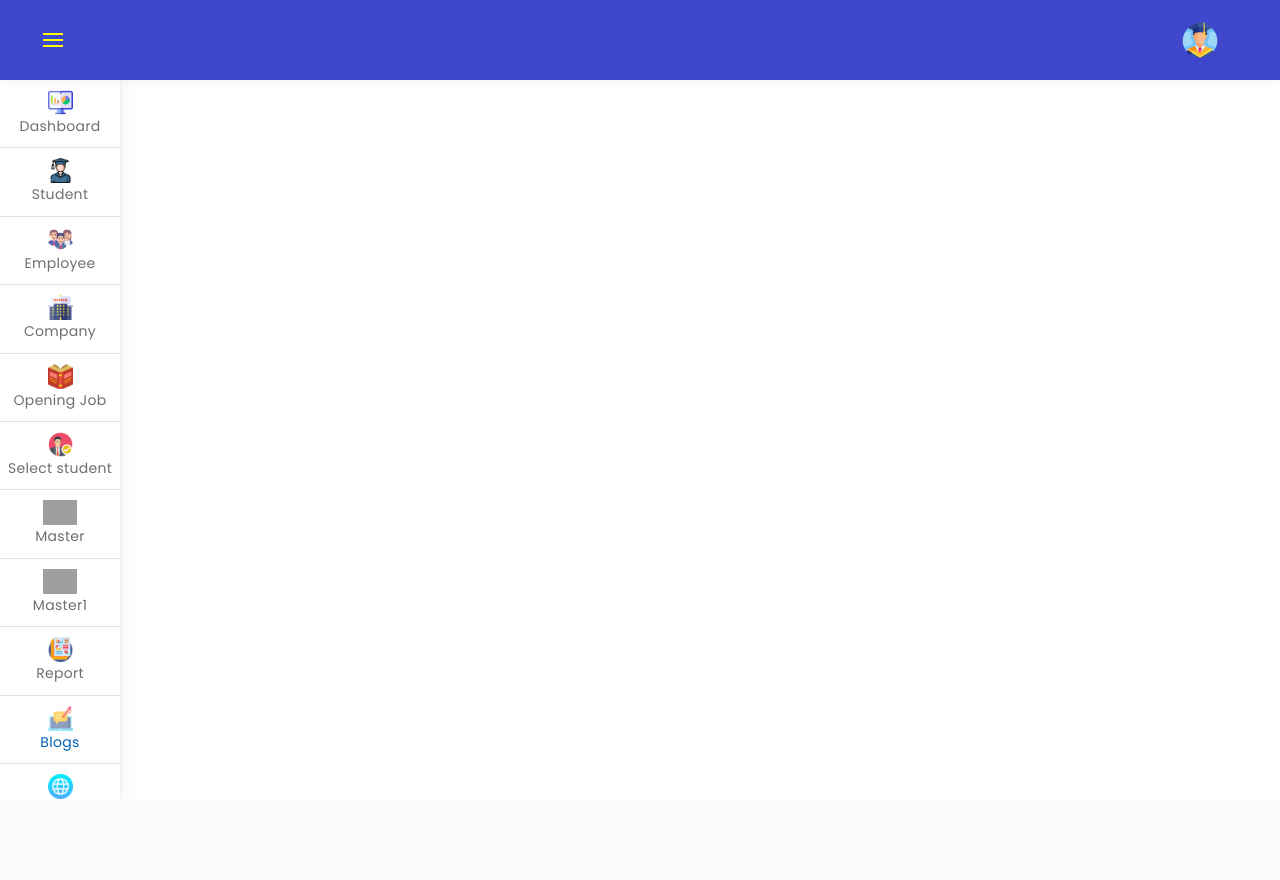
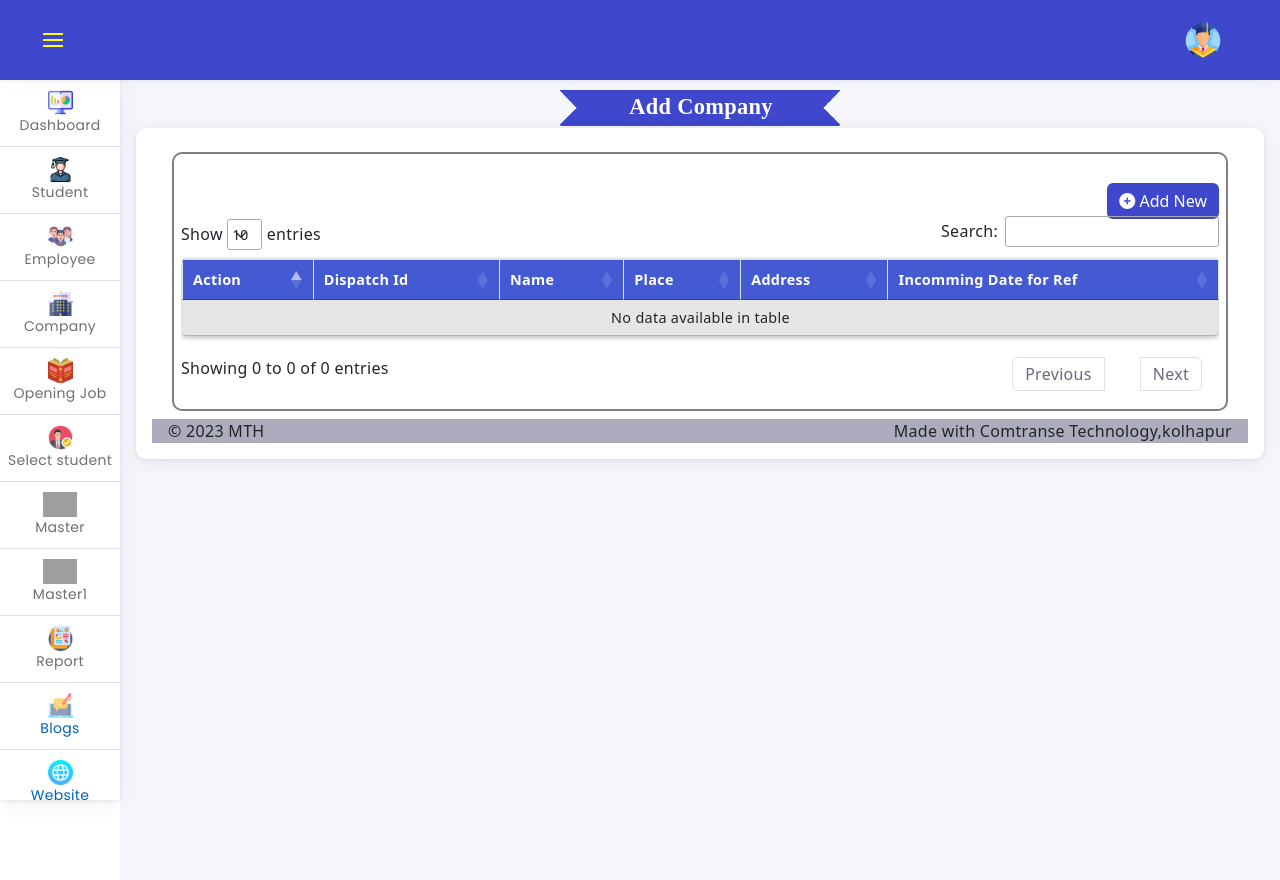
Before and after one commit to PrathameshNDixit/Project, a CodeIgniter app: page /Project/index.php/dispatch/index in a window 1280 px wide. Before the commit the page ends 799 px from the top, so only its background shows below. Run offline with CodeIgniter, Linux system fonts and the light colour scheme; data that the repository does not hold is empty; some libraries are stand-ins or nearby versions; grey boxes are pictures that could not be loaded.

```diff
--- a/application/views/Dispatch/DispatchDetailsView.php
+++ b/application/views/Dispatch/DispatchDetailsView.php
@@ -0,0 +1,556 @@
+<link rel="stylesheet" href="https://cdn.datatables.net/1.13.1/css/jquery.dataTables.min.css">
+<link rel="stylesheet" href="https://cdn.datatables.net/buttons/2.3.2/css/buttons.dataTables.min.css">
+<link rel="stylesheet" href="Assets/css/bootstrap.min.css">
+<link rel="stylesheet" href="https://cdn.datatables.net/1.13.1/css/dataTables.bootstrap3.min.css">
+
+<style>
+    .dform-group label {
+        position: absolute;
+        -webkit-box-sizing: border-box;
+        box-sizing: border-box;
+        color: #1273eb;
+        background: #ffffff;
+        border-radius: 30px;
+        font-size: 13px;
+        font-weight: 600;
+        top: -25px;
+        left: 24px;
+        padding: -1px 7px;
+        z-index: 10;
+        text-align: left;
+    }
+
+    .fform-group label {
+        position: absolute;
+        -webkit-box-sizing: border-box;
+        box-sizing: border-box;
+        color: #1273eb;
+        background: #ffffff;
+        border-radius: 30px;
+        font-size: 13px;
+        font-weight: 600;
+        top: -30px;
+        left: 24px;
+        padding: -1px 7px;
+        z-index: 10;
+        text-align: left;
+    }
+
+    .form-group label {
+        position: absolute;
+        -webkit-box-sizing: border-box;
+        box-sizing: border-box;
+        color: #1273eb;
+        background: #ffffff;
+        border-radius: 30px;
+        font-size: 13px;
+        font-weight: 400;
+        top: -25px;
+        left: 7px;
+        padding: -1px 7px;
+        z-index: 10;
+        text-align: left;
+    }
+
+
+
+    c {
+        color: red;
+        font-size: 14px;
+        font-weight: 500;
+    }
+
+    .bord {
+
+        border: 2px solid grey;
+        border-radius: 10px;
+        padding: 7px;
+    }
+
+    .bords {
+
+        border: 2px solid grey;
+        border-radius: 10px;
+    }
+
+    .heads {
+        margin-left: 22px;
+        margin-top: -15px;
+        background: white;
+        width: 204px;
+        color: #0161b5;
+        font-weight: 800;
+        padding-left: 5px;
+    }
+
+    .head {
+        margin-left: 22px;
+        font-size: 25px;
+        margin-top: -25px;
+        background: white;
+        width: 110px;
+        color: #0161b5;
+        font-weight: 800;
+        padding-left: 5px;
+
+    }
+
+
+    .dt {
+        margin-top: -40px;
+        margin-bottom: -10px;
+    }
+
+    /* Button css */
+    .btn-md {
+        font-size: 17px;
+    }
+
+    .btn-edit {
+        background: #FFBF00;
+        background-size: 100% 100%;
+        background-position: right bottom;
+        transition: all .4s ease-out;
+        border: none;
+        margin-top: 20px;
+    }
+
+    .btn-save {
+        background: linear-gradient(to right, #067e5c 50%, #1273eb 50%);
+        background-size: 200% 100%;
+        background-position: right bottom;
+        transition: all .4s ease-out;
+        border: none;
+        margin-top: 20px;
+        margin: 0 auto;
+    }
+
+    .btnright:not(:disabled):not(.disabled) {
+        margin-right: -12px;
+    }
+
+    .text-right {
+        text-align: right !important;
+    }
+
+    .header {
+        margin-left: 22px;
+        font-size: 15px;
+        margin-top: 2px;
+        width: 50px;
+        color: #0161b5;
+        font-weight: 800;
+
+    }
+
+    .special {
+        font-weight: bold !important;
+        color: #fff !important;
+        background: #bc0000 !important;
+        text-transform: uppercase;
+    }
+
+
+
+    .breadcrumb {
+        display: flex;
+        flex-wrap: wrap;
+        padding: 0.75rem 1rem;
+        margin-bottom: 1rem;
+        list-style: none;
+        background-color: #eee;
+        border-radius: 0.25rem;
+    }
+
+    .breadcrumb {
+        background: transparent;
+        justify-content: center;
+        align-items: center;
+        margin: 7px 0 1.25rem;
+
+    }
+
+    .breadcrumb img {
+        margin-top: -70px;
+        margin-bottom: -45px;
+
+    }
+
+    .breadcrumb h4 {
+        margin-left: 2px;
+        margin-top: -20px;
+        position: absolute;
+        color: var(--white);
+        text-align: center;
+        font-family: Frozen;
+        font-weight: 600;
+        font-size: 1.4rem;
+        line-height: 1;
+    }
+</style>
+
+<style>
+    .modal-dialog {
+        max-width: 1450px;
+        margin: 2rem auto;
+    }
+
+    .fa-file-excel:before {
+        content: "\f1c1";
+        color: #1d6f42;
+        font-size: 18px;
+    }
+
+    .fa-file-pdf:before {
+        content: "\f1c1";
+        color: #f40f02;
+        font-size: 18px;
+    }
+
+    .fa-file-csv:before {
+        content: "\f6dd";
+        color: teal;
+        font-size: 18px;
+    }
+
+    .fa-copy:before,
+    .fa-files-o:before {
+        content: "\f0c5";
+        color: rgba(86, 141, 229, 1);
+        font-size: 18px;
+    }
+
+    .fa-print:before {
+        content: "\f02f";
+        color: black;
+        font-size: 19px;
+    }
+
+    .animtxt:hover {
+        transform: scale(1.2);
+    }
+
+    .animimg:hover {
+        transform: scale(1.05);
+    }
+
+    .buttons-excel {
+        border: none;
+        background-color: #ffffff;
+        /* background-color:green; */
+        color: #black;
+        margin: 0 auto;
+        /* border:1px solid white; */
+    }
+
+    .buttons-copy {
+        border: none;
+        /* background-color:#BBDEF9; */
+        background-color: #ffffff;
+        color: white;
+        margin: 0 5;
+        margin-left: 25px;
+        /* border:1px solid white; */
+    }
+
+    .buttons-pdf {
+        background-color: #ffffff;
+        border: none;
+        /* background-color:#f40f02; */
+        color: white;
+        margin: 0 auto;
+        /* border:1px solid white; */
+    }
+
+    .buttons-csv {
+        background-color: #ffffff;
+        /* background-color: #445AD3; */
+        border: none;
+        color: white;
+        /* border:1px solid white; */
+        margin: 0 5;
+    }
+
+    .buttons-excel {
+        background-color: #ffffff;
+        border: none;
+        /* background-color: #1d6f42 ; */
+        color: white;
+        margin: 0 5;
+        /* border:1px solid white; */
+    }
+
+    .buttons-print {
+        background-color: #ffffff;
+        border: none;
+        /* background-color:#36454F; */
+        color: white;
+        margin: 0 5;
+        /* border:1px solid white; */
+    }
+
+    .table.dataTable.display>tbody>tr.odd>.sorting_1,
+    table.dataTable.order-column.stripe>tbody>tr.odd>.sorting_1 {
+        box-shadow: inset 0 0 0 9999px rgb(0 0 0 / 2%)
+    }
+
+    .card-body {
+        flex: 1 1 auto;
+        padding: 1.25rem;
+        margin-top: -20px;
+    }
+
+    .AddNew {
+        /* border:1px solid #3f48CC; */
+        border: none;
+        color: #ffffff;
+        font-size: 16px;
+        float: right;
+        background-color: #3f48CC;
+        margin-top: 14px;
+    }
+
+
+    .AddNew a {
+        color: #ffffff;
+    }
+
+    .breadcrumb {
+        background: transparent;
+        justify-content: center;
+        align-items: center;
+        margin: -3px 0 1.25rem;
+
+    }
+
+    .breadcrumb img {
+        margin-top: -70px;
+        margin-bottom: -45px;
+
+    }
+
+    .breadcrumb h4 {
+        margin-left: 2px;
+        margin-top: -20px;
+        position: absolute;
+        color: var(--white);
+        text-align: center;
+        font-family: Frozen;
+        font-weight: 600;
+        font-size: 1.4rem;
+        line-height: 1;
+    }
+
+    .card {
+        border-radius: 10px;
+        box-shadow: 0 4px 20px 1px rgb(0 0 0 / 6%), 0 1px 4px rgb(0 0 0 / 8%);
+        border: 0;
+        margin: -16px;
+    }
+
+    table {
+        border: 1px #a39485 solid;
+        font-size: .9em;
+        box-shadow: 0 2px 5px rgba(0, 0, 0, .25);
+        width: 100%;
+        border-collapse: collapse;
+        border-radius: 5px;
+        overflow: hidden;
+    }
+
+    th {
+        text-align: left;
+    }
+
+    thead {
+        font-weight: bold;
+        color: #fff;
+        background: #445AD3;
+    }
+
+    td,
+    th {
+        padding: 1em .5em;
+        vertical-align: middle;
+    }
+
+    td {
+        border-bottom: 1px solid rgba(0, 0, 0, .1);
+        background: #fff;
+    }
+
+
+    @media all and (max-width: 768px) {
+
+        table,
+        thead,
+        tbody,
+        th,
+        td,
+        tr {
+            display: block;
+        }
+
+        th {
+            text-align: right;
+        }
+
+        table {
+            position: relative;
+            padding-bottom: 0;
+            border: none;
+            box-shadow: 0 0 10px rgba(0, 0, 0, .2);
+        }
+
+        thead {
+            float: left;
+            white-space: nowrap;
+        }
+
+        tbody {
+            overflow-x: auto;
+            overflow-y: hidden;
+            position: relative;
+            white-space: nowrap;
+        }
+
+        tr {
+            display: inline-block;
+            vertical-align: top;
+        }
+
+        th {
+            border-bottom: 1px solid #a39485;
+        }
+
+        td {
+            border-bottom: 1px solid #e5e5e5;
+        }
+
+        .AddNew {
+            margin: 4px 0px;
+        }
+
+    }
+</style>
+
+
+
+<!-- =============== Left side End ================-->
+<div class="main-content-wrap sidenav-open d-flex flex-column">
+    <!-- ============ Body content start ============= -->
+    <div class="main-content">
+        <div class="breadcrumb">
+            <img height="50px" width="280px" src="<?php echo base_url() ?>Assets\images\ribbon.png ">
+            <h4>Add Company</h4>
+            <!-- <ul>
+                        <li><a href="href.html">Form</a></li>
+                        <li>Basic</li>
+                    </ul> -->
+        </div>
+        <div style="margin-top:-10px;" class=" border-top"></div>
+        <div class="row card p-3">
+            <div class="col-12">
+                <div class=" p-2">
+                    <div class="bord">
+                        <h3></h3>
+                        <div class="table-responsive">
+                            <table class=" display nowrapdisplay table table-striped table-bordered" id="example"
+                                style="width:100%">
+                                <thead> <!-- Button trigger modal -->
+                                    <div class="addnewbutton">
+                                        <!-- <a href="create"><i class="fas fa-plus-circle animtxt" aria-hidden="true"></i>&nbsp;Add New</a> -->
+                                        <button type="button" class=" btn Addnew"><a href="create"><i
+                                                    class="fas fa-plus-circle animtxt" aria-hidden="true"></i>&nbsp;Add
+                                                New</a></button>
+                                    </div>
+                                    <tr>
+                                        <!-- <th>Sr.No</th> -->
+                                        <th>Action</td>
+                                        <th>Dispatch Id</th>
+                                        <th>Name</th>
+                                        <th>Place</th>
+                                        <th>Address</th>
+                                        <th>Incomming Date for Ref</th>
+                                    </tr>
+                                </thead>
+                                <tbody>
+                                    <?php
+                                    for ($i = 0; $i < count($data); $i++) {
+                                        echo '<tr>';
+                                        echo '<td><a href="' . base_url() . 'Branch/create/' . $data[$i]->DispatchId . '"><i class="fas fa-eye" style="font-size: 16px;"></i></a></td>';
+                                        echo '<td>' . $data[$i]->DispatchId . '</td>';
+                                        echo '<td>' . $data[$i]->Name . '</td>';
+                                        echo '<td>' . $data[$i]->Place . '</td>';
+                                        echo '<td>' . $data[$i]->Address . '</td>';
+                                        echo '<td>' . $data[$i]->IncommingDate . '</td>';
+                                        echo '</tr>';
+                                    }
+                                    ?>
+                                </tbody>
+                            </table>
+                        </div>
+                    </div>
+                </div>
+            </div>
+
+
+            <script type="text/javascript" src="https://code.jquery.com/jquery-3.5.1.js"></script>
+            <script type="text/javascript" src=https://cdn.datatables.net/1.13.1/js/jquery.dataTables.min.js></script>
+            <script type="text/javascript"
+                src="https://cdn.datatables.net/buttons/2.3.2/js/dataTables.buttons.min.js"></script>
+            <script type="text/javascript"
+                src="https://cdnjs.cloudflare.com/ajax/libs/jszip/3.1.3/jszip.min.js"></script>
+            <script type="text/javascript"
+                src="https://cdnjs.cloudflare.com/ajax/libs/pdfmake/0.1.53/pdfmake.min.js"></script>
+            <script type="text/javascript"
+                src="https://cdnjs.cloudflare.com/ajax/libs/pdfmake/0.1.53/vfs_fonts.js"></script>
+            <script type="text/javascript"
+                src="https://cdn.datatables.net/buttons/2.3.2/js/buttons.html5.min.js"></script>
+            <script type="text/javascript"
+                src="https://cdn.datatables.net/buttons/2.3.2/js/buttons.print.min.js"></script>
+            <script type="text/javascript"
+                src="https://cdn.datatables.net/1.13.1/js/dataTables.bootstrap3.min.js"></script>
+
+
+            <script type="text/javascript" src="https://code.jquery.com/jquery-3.5.1.js"></script>
+            <script type="text/javascript" src=https://cdn.datatables.net/1.13.1/js/jquery.dataTables.min.js></script>
+            <script type="text/javascript"
+                src="https://cdn.datatables.net/buttons/2.3.2/js/dataTables.buttons.min.js"></script>
+            <script type="text/javascript"
+                src="https://cdnjs.cloudflare.com/ajax/libs/jszip/3.1.3/jszip.min.js"></script>
+            <script type="text/javascript"
+                src="https://cdnjs.cloudflare.com/ajax/libs/pdfmake/0.1.53/pdfmake.min.js"></script>
+            <script type="text/javascript"
+                src="https://cdnjs.cloudflare.com/ajax/libs/pdfmake/0.1.53/vfs_fonts.js"></script>
+            <script type="text/javascript"
+                src="https://cdn.datatables.net/buttons/2.3.2/js/buttons.html5.min.js"></script>
+            <script type="text/javascript"
+                src="https://cdn.datatables.net/buttons/2.3.2/js/buttons.print.min.js"></script>
+            <script type="text/javascript"
+                src="https://cdn.datatables.net/1.13.1/js/dataTables.bootstrap3.min.js"></script>
+
+            <script>
+                $(document).ready(function () {
+                    $('#example').DataTable({
+
+
+                        responsive: true,
+                        dom: 'Bfrtip',
+                        dom: 'lBfrtip',
+                        buttons: [
+                            { extend: 'copy', text: '<i class="fa fa-copy animtxt" aria-hidden="true"></i>', className: 'buttons-copy' },
+                            { extend: 'csv', text: '<i class="fas fa-file-csv animtxt"  aria-hidden="true"></i> ', className: 'buttons-csv' },
+                            { extend: 'excel', text: '<i class="fa fa-file-excel animtxt" aria-hidden="true"></i>', className: 'buttons-excel' },
+                            { extend: 'pdf', text: '<i class="fa fa-file-pdf animtxt" aria-hidden="true"></i>', className: 'buttons-pdf' },
+                            { extend: 'print', text: '<i class="fa fa-print animtxt" aria-hidden="true"></i>', className: 'buttons-print' }
+                        ],
+                        initComplete: function () {
+                            var btns = $('.dt-button');
+                            btns.removeClass('dt-button');
+                        },
+
+                    });
+
+                });
+            </script>
```
Also changed, not shown: application/views/Dispatch/DispatchView.php (+5 -5 lines), web_resources/dist/js/controllers/dispatch_create.js (+5 -2 lines).
